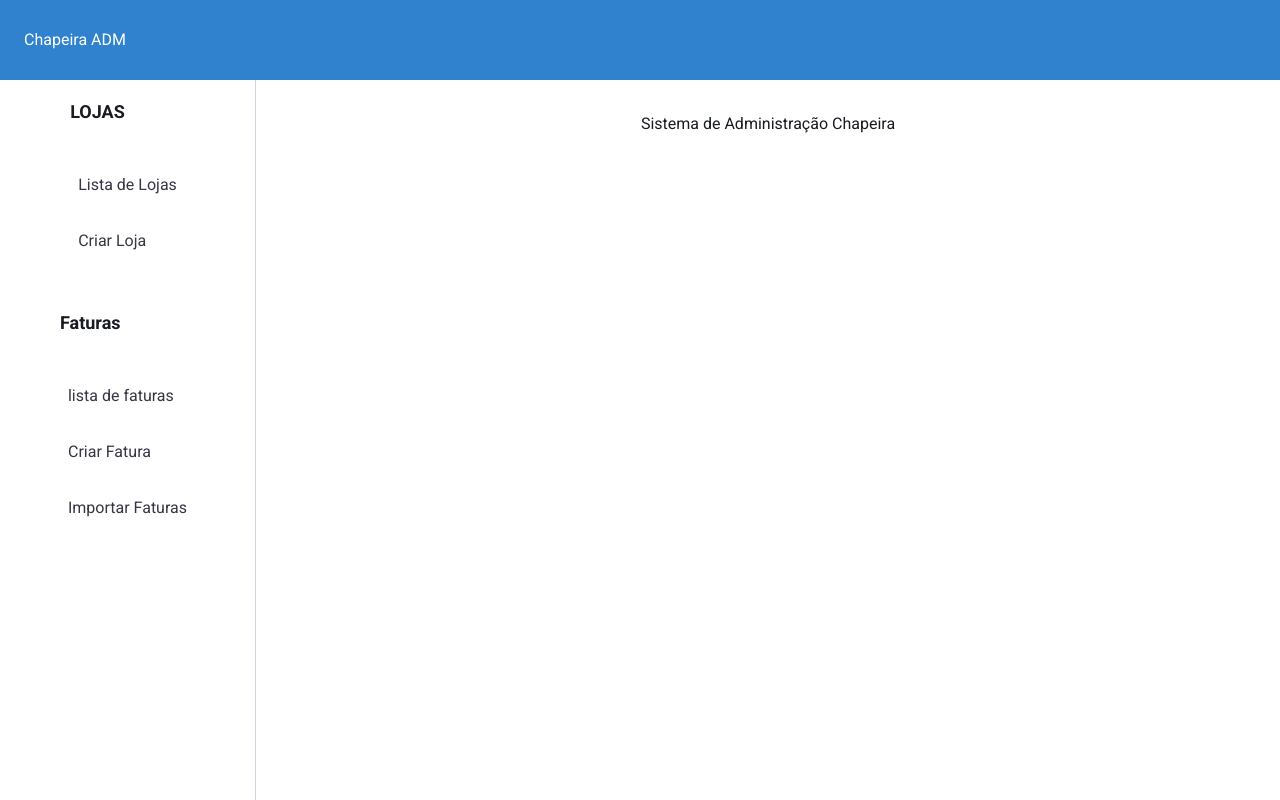
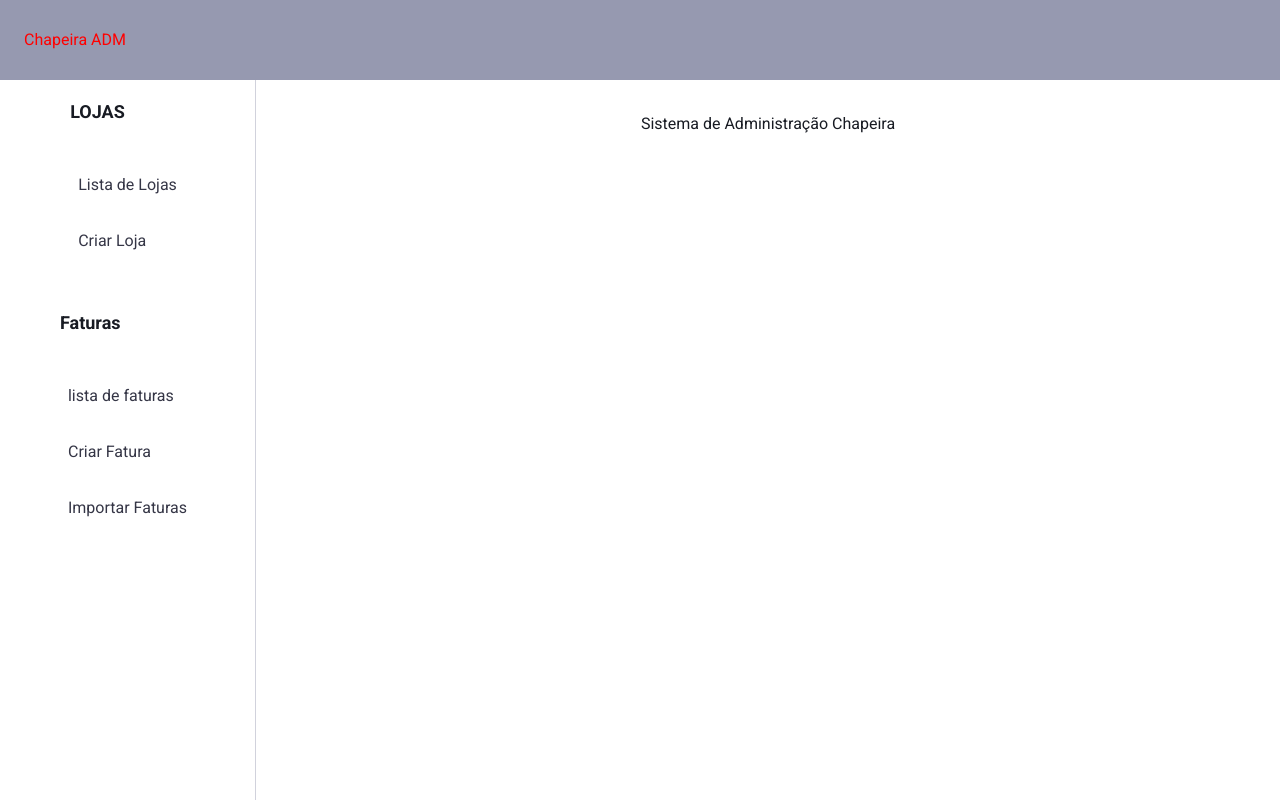
Before and after one commit to ettoreMB/chapeira_admin_front, a Next.js app: page / in a window 1280 px wide. Built offline with nearby package versions, Linux system fonts and the light colour scheme.

Commit message:
mudei cor do header

```diff
--- a/src/components/Header/index.tsx
+++ b/src/components/Header/index.tsx
@@ -27,8 +27,8 @@ export function Header() {
       mx="auto"
       px="6"
       align="center"
-      bg="blue.500"
-      color="white"
+      bg="black.500"
+      color="red"
     >
       {!isWideVersion && (
         <IconButton
--- a/src/components/Table/InvoiceTableRow.tsx
+++ b/src/components/Table/InvoiceTableRow.tsx
@@ -51,7 +51,7 @@ export function InvoiceTableRow({ invoice }: InvoiceTableRowProps) {
 
   const handleUpdateStatus =  (nota: string) => {
     const today = dayjs().format('YYYY-MM-DD')
-    updateStatus.mutate({nota: nota, date: today})
+    updateStatus.mutate({nota:nota, date: today})
   };
 
 
@@ -60,8 +60,8 @@ export function InvoiceTableRow({ invoice }: InvoiceTableRowProps) {
       <InvoiceStatusBadge status={invoice.pago}/>
       <TableTdText data={invoice.nota_fiscal} />
       <TableTdText data={invoice.loja_sigla} />
-      <TableTdText  data={invoice.valor_nota} />
-      <TableTdText  data={invoice.valor_servicos} />
+      <TableTdText data={invoice.valor_nota} />
+      <TableTdText data={invoice.valor_servicos} />
       <TableTdText data={invoice.faturamento} />
       <TableTdText data={invoice.vencimento} />
       {invoice.pendente == true ? (
```
